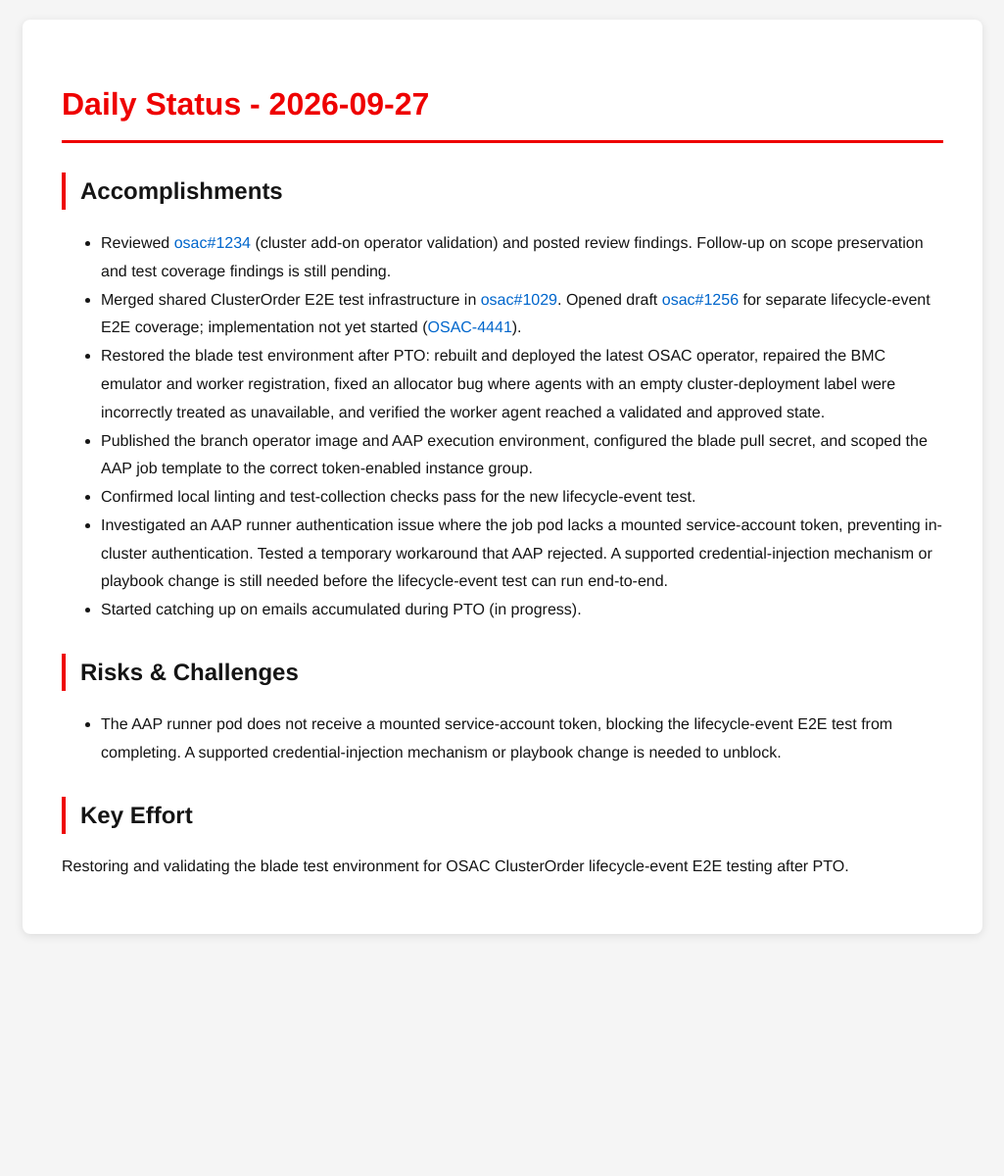
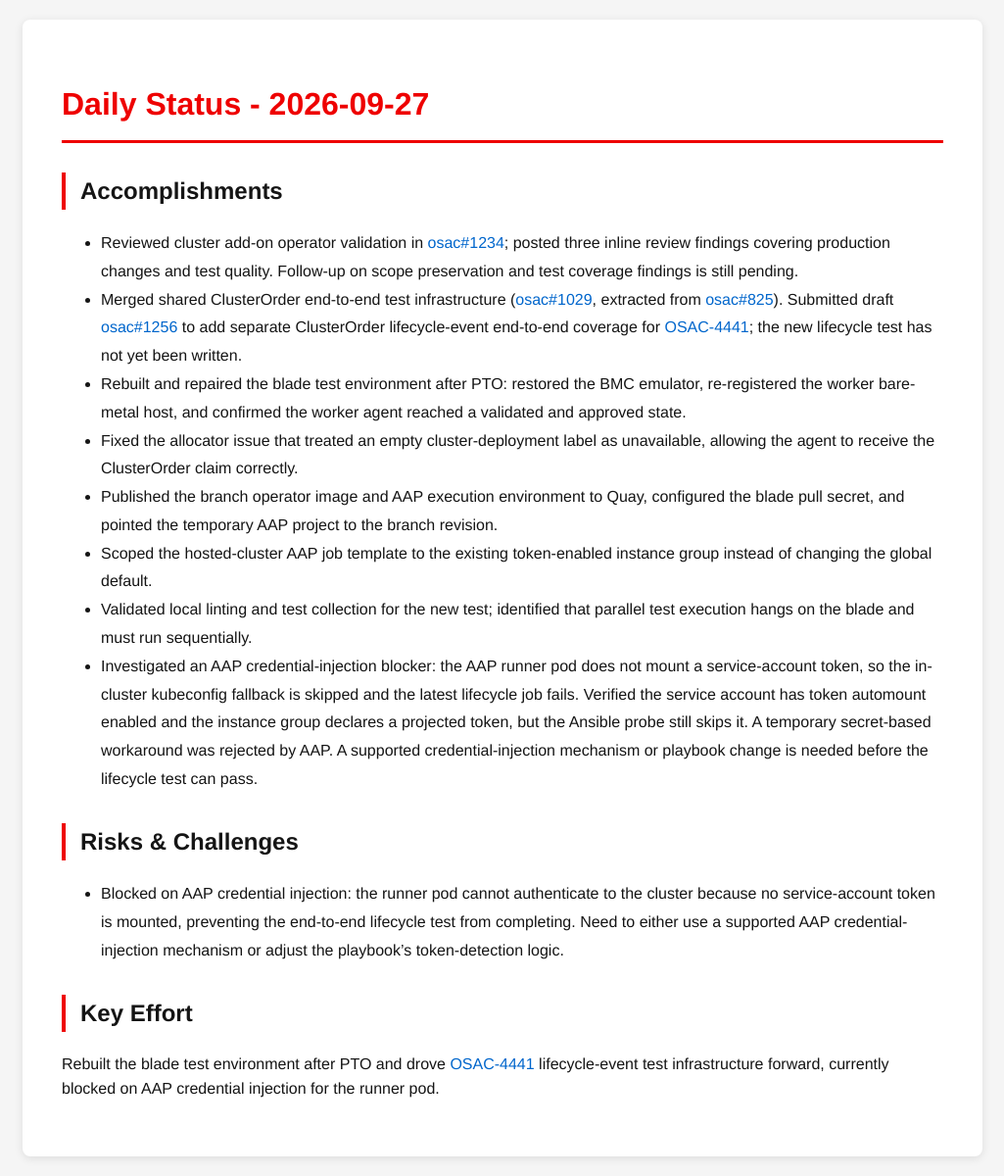
Before and after one commit to tzvatot/daily-status, a Jekyll site: the page built from 2026-09-27.md, in a window 1280 px wide. Shown: the whole page at 98% size, without its empty margins (127-1152 px from the left). Built offline with Jekyll 4.4.1, drawn with Linux system fonts in a browser that asks for light colours; before the commit the page ends 973 px from its top, so only the background shows below that.

Commit message:
Daily status update - 2026-09-27

```diff
--- a/2026-09-27.md
+++ b/2026-09-27.md
@@ -7,16 +7,20 @@ date: 2026-09-27
 # Daily Status - 2026-09-27
 
 ## Accomplishments
-- Reviewed [osac#1234](https://github.com/osac-project/osac/pull/1234) (cluster add-on operator validation) and posted review findings. Follow-up on scope preservation and test coverage findings is still pending.
-- Merged shared ClusterOrder E2E test infrastructure in [osac#1029](https://github.com/osac-project/osac/pull/1029). Opened draft [osac#1256](https://github.com/osac-project/osac/pull/1256) for separate lifecycle-event E2E coverage; implementation not yet started ([OSAC-4441](https://redhat.atlassian.net/browse/OSAC-4441)).
-- Restored the blade test environment after PTO: rebuilt and deployed the latest OSAC operator, repaired the BMC emulator and worker registration, fixed an allocator bug where agents with an empty cluster-deployment label were incorrectly treated as unavailable, and verified the worker agent reached a validated and approved state.
-- Published the branch operator image and AAP execution environment, configured the blade pull secret, and scoped the AAP job template to the correct token-enabled instance group.
-- Confirmed local linting and test-collection checks pass for the new lifecycle-event test.
-- Investigated an AAP runner authentication issue where the job pod lacks a mounted service-account token, preventing in-cluster authentication. Tested a temporary workaround that AAP rejected. A supported credential-injection mechanism or playbook change is still needed before the lifecycle-event test can run end-to-end.
-- Started catching up on emails accumulated during PTO (in progress).
+
+- Reviewed cluster add-on operator validation in [osac#1234](https://github.com/osac-project/osac/pull/1234); posted three inline review findings covering production changes and test quality. Follow-up on scope preservation and test coverage findings is still pending.
+- Merged shared ClusterOrder end-to-end test infrastructure ([osac#1029](https://github.com/osac-project/osac/pull/1029), extracted from [osac#825](https://github.com/osac-project/osac/pull/825)). Submitted draft [osac#1256](https://github.com/osac-project/osac/pull/1256) to add separate ClusterOrder lifecycle-event end-to-end coverage for [OSAC-4441](https://redhat.atlassian.net/browse/OSAC-4441); the new lifecycle test has not yet been written.
+- Rebuilt and repaired the blade test environment after PTO: restored the BMC emulator, re-registered the worker bare-metal host, and confirmed the worker agent reached a validated and approved state.
+- Fixed the allocator issue that treated an empty cluster-deployment label as unavailable, allowing the agent to receive the ClusterOrder claim correctly.
+- Published the branch operator image and AAP execution environment to Quay, configured the blade pull secret, and pointed the temporary AAP project to the branch revision.
+- Scoped the hosted-cluster AAP job template to the existing token-enabled instance group instead of changing the global default.
+- Validated local linting and test collection for the new test; identified that parallel test execution hangs on the blade and must run sequentially.
+- Investigated an AAP credential-injection blocker: the AAP runner pod does not mount a service-account token, so the in-cluster kubeconfig fallback is skipped and the latest lifecycle job fails. Verified the service account has token automount enabled and the instance group declares a projected token, but the Ansible probe still skips it. A temporary secret-based workaround was rejected by AAP. A supported credential-injection mechanism or playbook change is needed before the lifecycle test can pass.
 
 ## Risks & Challenges
-- The AAP runner pod does not receive a mounted service-account token, blocking the lifecycle-event E2E test from completing. A supported credential-injection mechanism or playbook change is needed to unblock.
+
+- Blocked on AAP credential injection: the runner pod cannot authenticate to the cluster because no service-account token is mounted, preventing the end-to-end lifecycle test from completing. Need to either use a supported AAP credential-injection mechanism or adjust the playbook's token-detection logic.
 
 ## Key Effort
-Restoring and validating the blade test environment for OSAC ClusterOrder lifecycle-event E2E testing after PTO.
+
+Rebuilt the blade test environment after PTO and drove [OSAC-4441](https://redhat.atlassian.net/browse/OSAC-4441) lifecycle-event test infrastructure forward, currently blocked on AAP credential injection for the runner pod.
```
